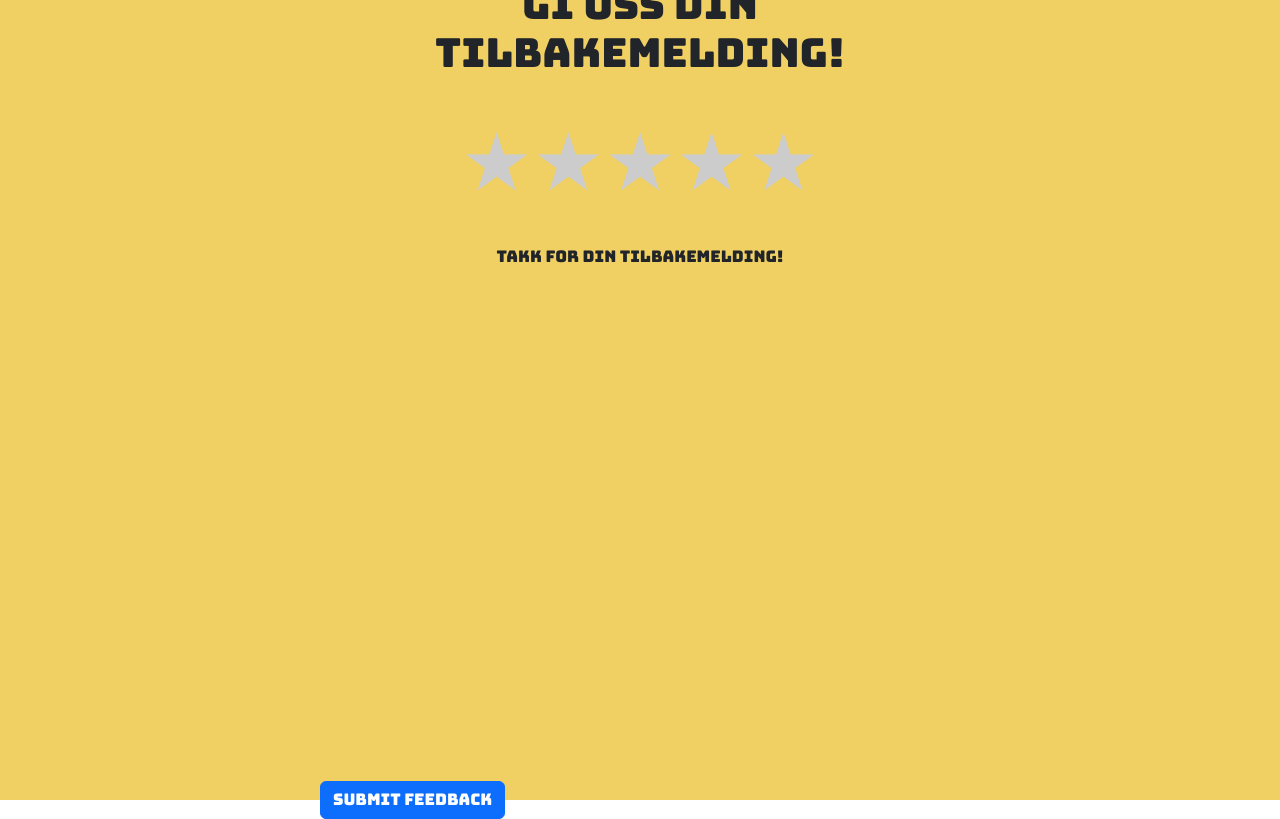
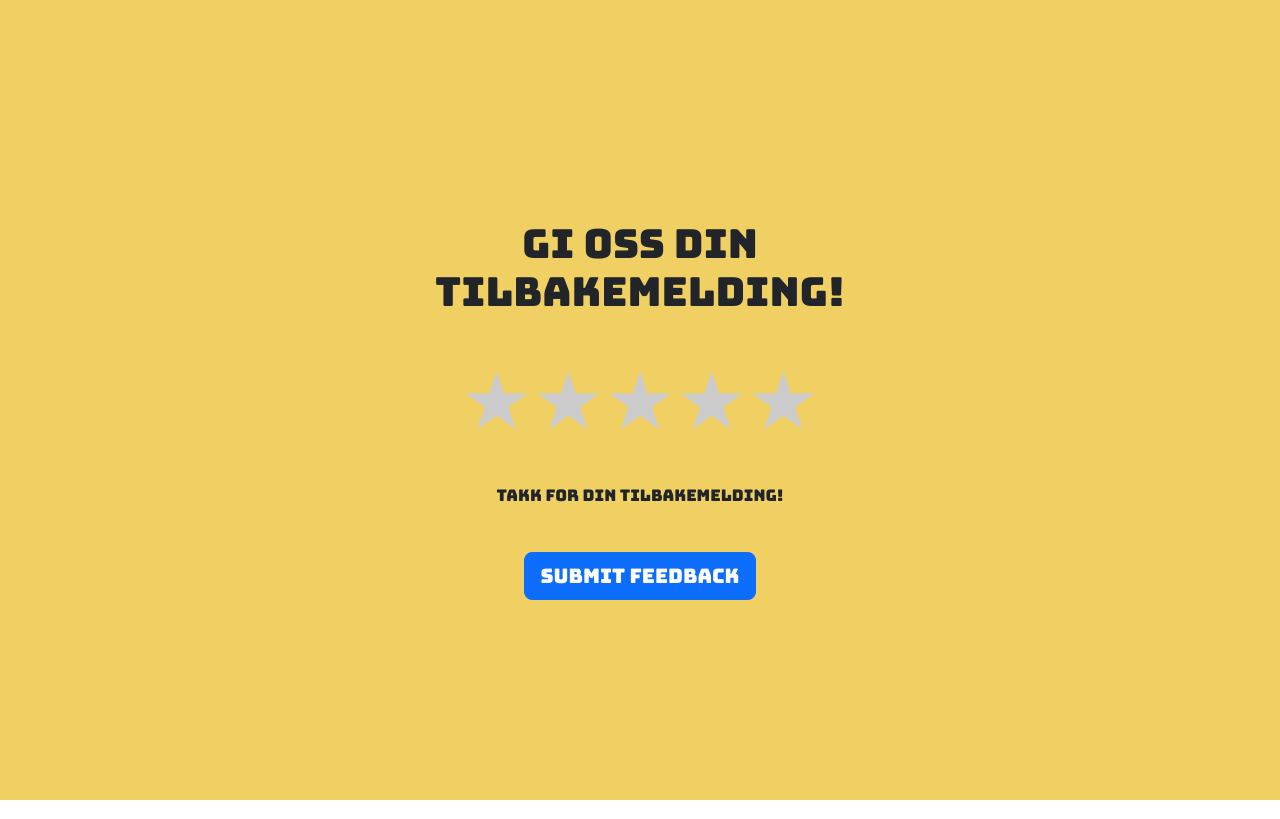
Before and after one commit to jegerfreddy/SmidigProsjekt, a React (Vite) app in the folder Frontend/user/: page /feedBackPage in a window 1280 px wide. Built offline with nearby package versions, Linux system fonts and the light colour scheme.

Commit message:
css-styling i feedback-page ferdig-stylet

```diff
--- a/Frontend/user/src/App.css
+++ b/Frontend/user/src/App.css
@@ -246,3 +246,48 @@ body {
 .option-4 {
   background-color: #BF6A06;
 }
+
+
+.btn-primary {
+    padding: 10px 20px;
+    font-size: 1.25rem;
+}
+
+.feedback-item {
+    padding: 20px;
+    margin: auto;
+    max-width: 600px;
+    width: 100%;
+}
+
+.feedback-item.horizontal {
+    display: flex;
+    flex-direction: row;
+    align-items: center;
+    justify-content: center;
+}
+
+.feedback-item.vertical {
+    display: flex;
+    flex-direction: column;
+    align-items: center;
+}
+
+.stars {
+    display: flex;
+    justify-content: center;
+}
+
+.star {
+    transition: color 0.3s ease;
+}
+
+@media (max-width: 767px) {
+    .feedback-item.horizontal {
+        flex-direction: column;
+    }
+
+    .star {
+        font-size: 2.5rem;
+    }
+}
--- a/Frontend/user/src/Components/FeedBack/FeedBackItem.tsx
+++ b/Frontend/user/src/Components/FeedBack/FeedBackItem.tsx
@@ -1,9 +1,9 @@
 import React, { useState } from "react";
 import { FeedBackItemProps } from "../../Interfaces/IFeedBack";
 
-const FeedBackItem: React.FC<FeedBackItemProps> = ({onClick}) => {
+const FeedBackItem: React.FC<FeedBackItemProps> = ({onClick, orientation}) => {
     const [hoverRating, setHoverRating] = useState<number | null>(null);
-    const [rating, setRating] = useState<number>(0);
+    const [rating] = useState<number>(0);
 
     const handleMouseOver = (value: number) => {
         setHoverRating(value);
@@ -14,8 +14,8 @@ const FeedBackItem: React.FC<FeedBackItemProps> = ({onClick}) => {
     };
 
     return (
-        <main className="vh-100 bgColor">
-            <div className="container text-center">
+        <main className={`feedback-item ${orientation}`}>
+            <div className="text-center ">
                 <h1>Gi oss din tilbakemelding!</h1>
                 <div className="stars my-4">
                     {[1, 2, 3, 4, 5].map((value) => (
@@ -33,7 +33,6 @@ const FeedBackItem: React.FC<FeedBackItemProps> = ({onClick}) => {
                     ))}
                 </div>
                 <div>Takk for din tilbakemelding!</div>
-                {rating > 0 && <div>Du ga teateret {rating} stjerne{rating > 1 ? 'r' : ''}.</div>}
             </div>
         </main>
     );
--- a/Frontend/user/src/Components/FeedBack/FeedBackList.tsx
+++ b/Frontend/user/src/Components/FeedBack/FeedBackList.tsx
@@ -1,20 +1,22 @@
 import {useState } from "react";
 import FeedBackItem from "./FeedBackItem";
-import { FeedBackListProps } from "../../Interfaces/IFeedBack";
+import { FeedBackListProps as Props } from "../../Interfaces/IFeedBack";
 
 
-
-
-const FeedBackList: React.FC<FeedBackListProps> = ({onClick }) => {
+const FeedBackList: React.FC<Props> = ({onClick, orientation }) => {
     const [error] = useState<string | null>(null);
 
 
     return (
         <div className="container">
-            <FeedBackItem onClick={onClick}/>
+            <FeedBackItem onClick={onClick} orientation={orientation}/>
             {error && <div>{error}</div>}
         </div>
     );
 }
+export interface FeedBackListProps {
+    onClick: () => void;
+    orientation: string;
+}
 
     export default FeedBackList;
--- a/Frontend/user/src/Interfaces/IFeedBack.ts
+++ b/Frontend/user/src/Interfaces/IFeedBack.ts
@@ -1,13 +1,16 @@
 export interface IFeedBack {
     userID: number;
     rating: number;
+    actID: number;
 };
 
 export interface FeedBackItemProps {
     onClick : (value: number) => void;
+    orientation: string;
   }
 
 export interface FeedBackListProps {
     actEventId: string;
     onClick : (value: number) => void;
+    orientation: string;
 }
--- a/Frontend/user/src/Pages/FeedBackPages/FeedBackPage.tsx
+++ b/Frontend/user/src/Pages/FeedBackPages/FeedBackPage.tsx
@@ -8,12 +8,14 @@ const FeedBackPage: React.FC = () => {
     const [actEventId] = useState<string>('');
     const [rating, setRating] = useState<number>(0);
     const [userID, setUserId] = useState<number>(1);
+    const [actID, setActId] = useState<number>(1);
 
 
         const handleClick = (value: number) => {
         setRating(value);
         setUserId(1);
-        console.log(`Rating: ${value}`, `User ID: ${userID}`);
+        setActId(1);
+        console.log(`Rating: ${value}`, `User ID: ${userID}`, `Act ID: ${actID}`);
     };
 
     const handleSubmit = async (newFeedback: IFeedBack) => {
@@ -29,16 +31,16 @@ const FeedBackPage: React.FC = () => {
 
 
     return (
-            <main className='position-relative vh-100  bgColor'>
-                <div className='position-absolute top-50 start-50 translate-middle'>
-                    <FeedBackList actEventId={actEventId} onClick={handleClick} />
-                    <section>
-                        <button className="btn btn-primary" onClick={() => handleSubmit({ userID, rating })}>
-                            Submit Feedback
-                        </button>
-                    </section>
-                </div>
-            </main>
+        <main className='feedback-page vh-100 d-flex overflow-hidden align-items-center justify-content-center bgColor'>
+            <div className='feedback-content text-center'>
+                <FeedBackList actEventId={actEventId} onClick={handleClick} orientation="horizontal" />
+                <section className="mt-4">
+                    <button className="btn btn-primary btn-lg" onClick={() => handleSubmit({ userID, rating, actID })}>
+                        Submit Feedback
+                    </button>
+                </section>
+            </div>
+        </main>
     );
 }
 
```
